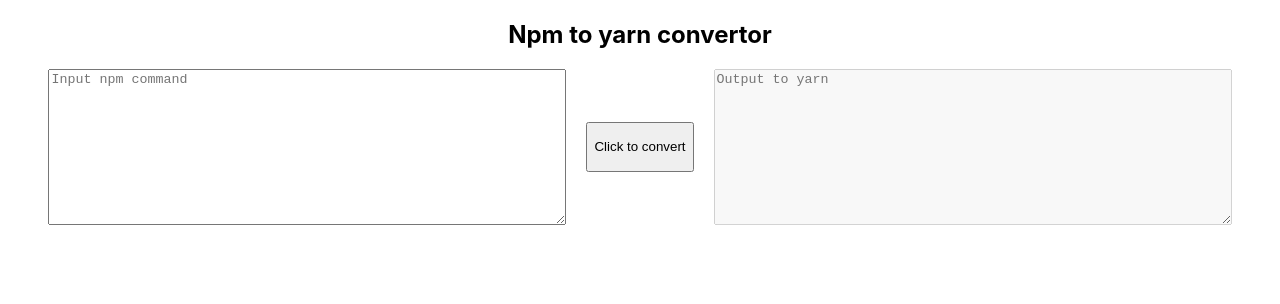
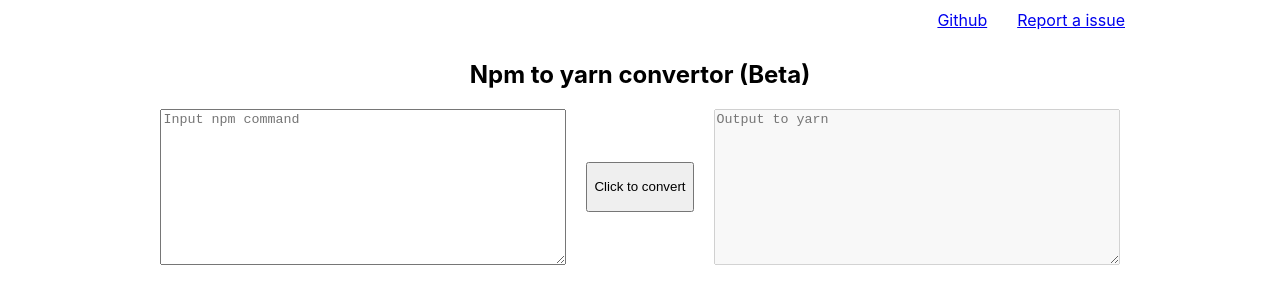
Before and after one commit to upnotes-io/npm-to-yarn, a React (Create React App) app: page / in a window 1280 px wide. Shown: the top 304 px of the page. Built offline with nearby package versions, Linux system fonts and the light colour scheme.

Commit message:
Added basic ui

```diff
--- a/src/App.css
+++ b/src/App.css
@@ -1,5 +1,12 @@
+#root {
+  display: flex;
+  align-items: center;
+  flex-direction: column;
+}
+
 .App {
   text-align: center;
+  width: 1000px;
 }
 
 .input-container {
@@ -17,3 +24,12 @@
 .convert-button {
   height: 50px;
 }
+
+header {
+  display: flex;
+  justify-content: flex-end;
+}
+
+header>a {
+  padding: 10px 15px;
+}
--- a/src/App.tsx
+++ b/src/App.tsx
@@ -48,7 +48,11 @@
 
   return (
     <div className="App">
-      <h2> Npm to yarn convertor </h2>
+      <header>
+        <a href="https://github.com/upnotes-io/npm-to-yarn">Github</a>
+        <a href="https://github.com/upnotes-io/npm-to-yarn/issues/1">Report a issue</a>
+      </header>
+      <h2> Npm to yarn convertor (Beta) </h2>
       <div className="input-container">
         <textarea placeholder="Input npm command" onChange={handleNpmCommandChange} value={npmCommand} />
         <button className="convert-button" onClick={convertToYarn}> Click to convert </button>
```
